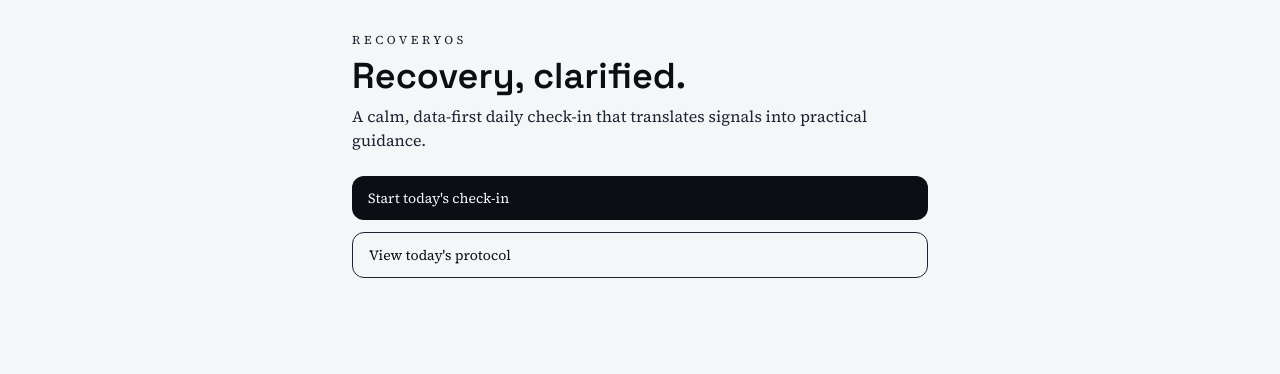
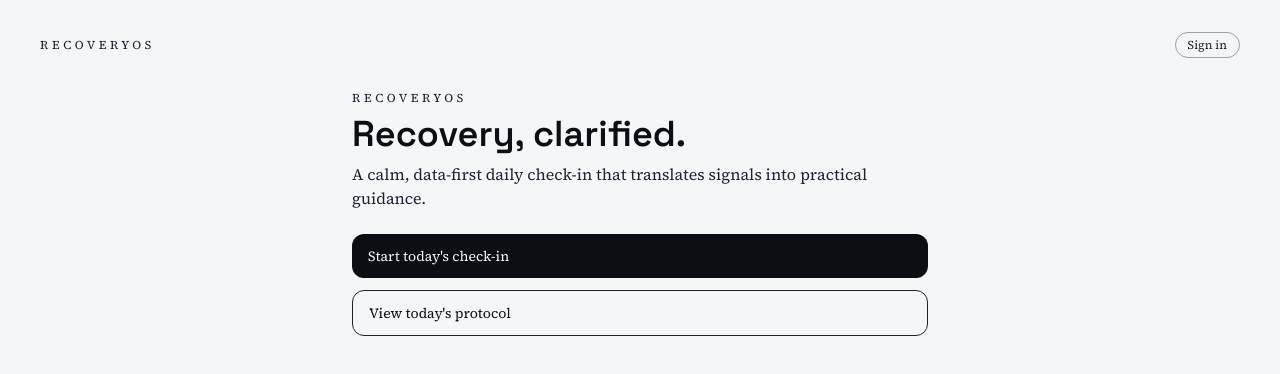
Before and after one commit to morrismj/recoveryOS-web, a Next.js app: page / in a window 1280 px wide. Shown: the top 374 px of the page. Built offline with nearby package versions, Linux system fonts and the light colour scheme; no server answers.

Commit message:
Add header with auth status

```diff
--- a/app/layout.tsx
+++ b/app/layout.tsx
@@ -1,6 +1,7 @@
 import "../styles/globals.css";
 import type { Metadata } from "next";
 import Providers from "./providers";
+import AppHeader from "../components/nav/AppHeader";
 
 export const metadata: Metadata = {
   title: "RecoveryOS",
@@ -26,7 +27,10 @@ export default function RootLayout({
       </head>
       <body>
         <Providers>
-          <main className="px-5 py-8 md:px-10">{children}</main>
+          <main className="px-5 py-8 md:px-10">
+            <AppHeader />
+            {children}
+          </main>
         </Providers>
       </body>
     </html>
--- /dev/null
+++ b/components/nav/AppHeader.tsx
@@ -0,0 +1,37 @@
+"use client";
+
+import Link from "next/link";
+import { useSession, signOut } from "next-auth/react";
+
+export default function AppHeader() {
+  const { data, status } = useSession();
+
+  return (
+    <header className="mb-8 flex items-center justify-between">
+      <Link href="/" className="text-xs uppercase tracking-[0.3em] text-ink-800">
+        RecoveryOS
+      </Link>
+      <div className="flex items-center gap-3 text-xs text-ink-800">
+        {status === "authenticated" && data?.user?.email ? (
+          <>
+            <span className="rounded-full bg-fog-100 px-3 py-1">
+              Signed in as {data.user.email}
+            </span>
+            <button
+              className="rounded-full border border-ink-800/40 px-3 py-1"
+              type="button"
+              onClick={() => signOut({ callbackUrl: "/" })}
+            >
+              Log out
+            </button>
+          </>
+        ) : null}
+        {status === "unauthenticated" ? (
+          <Link className="rounded-full border border-ink-800/40 px-3 py-1" href="/auth/signin">
+            Sign in
+          </Link>
+        ) : null}
+      </div>
+    </header>
+  );
+}
```
